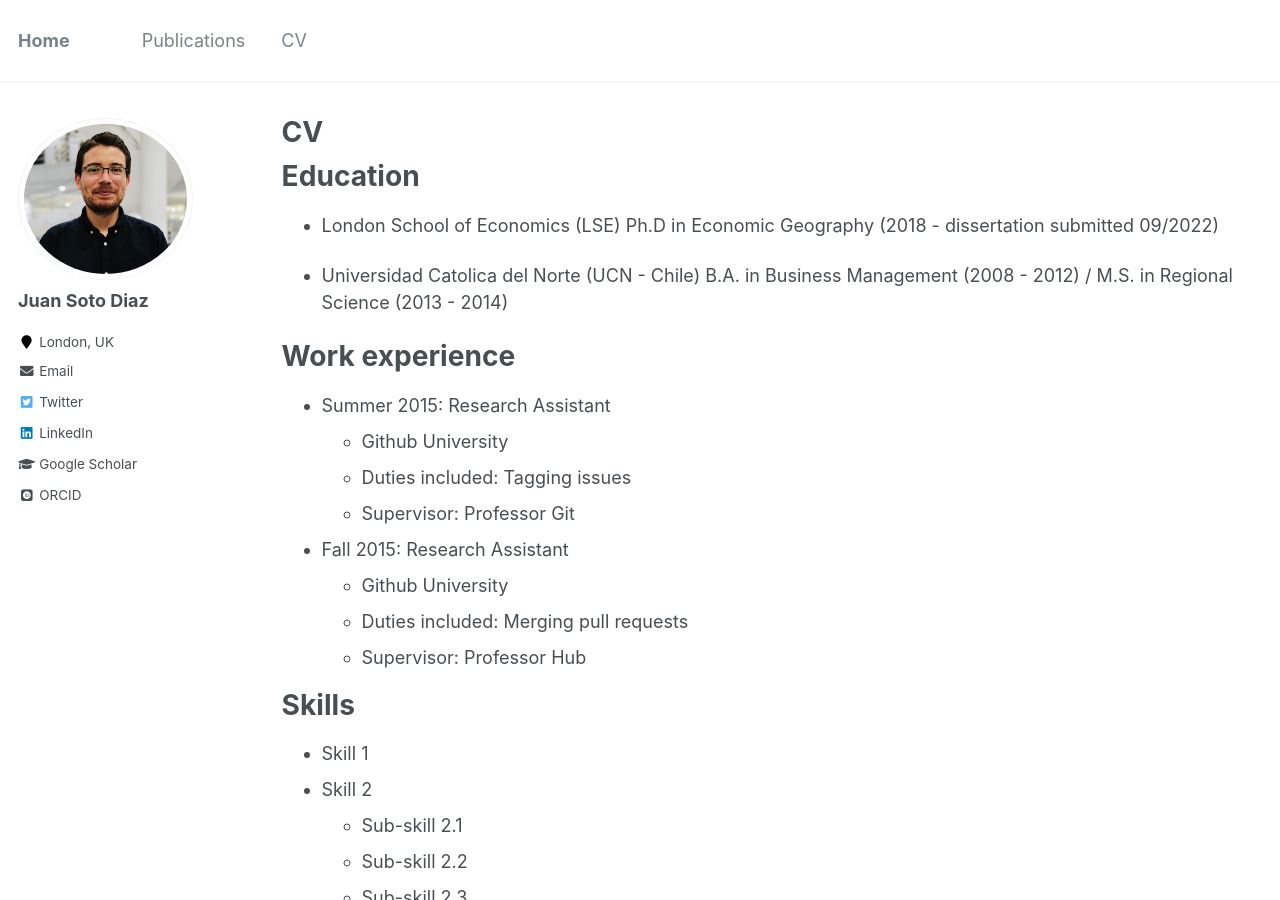
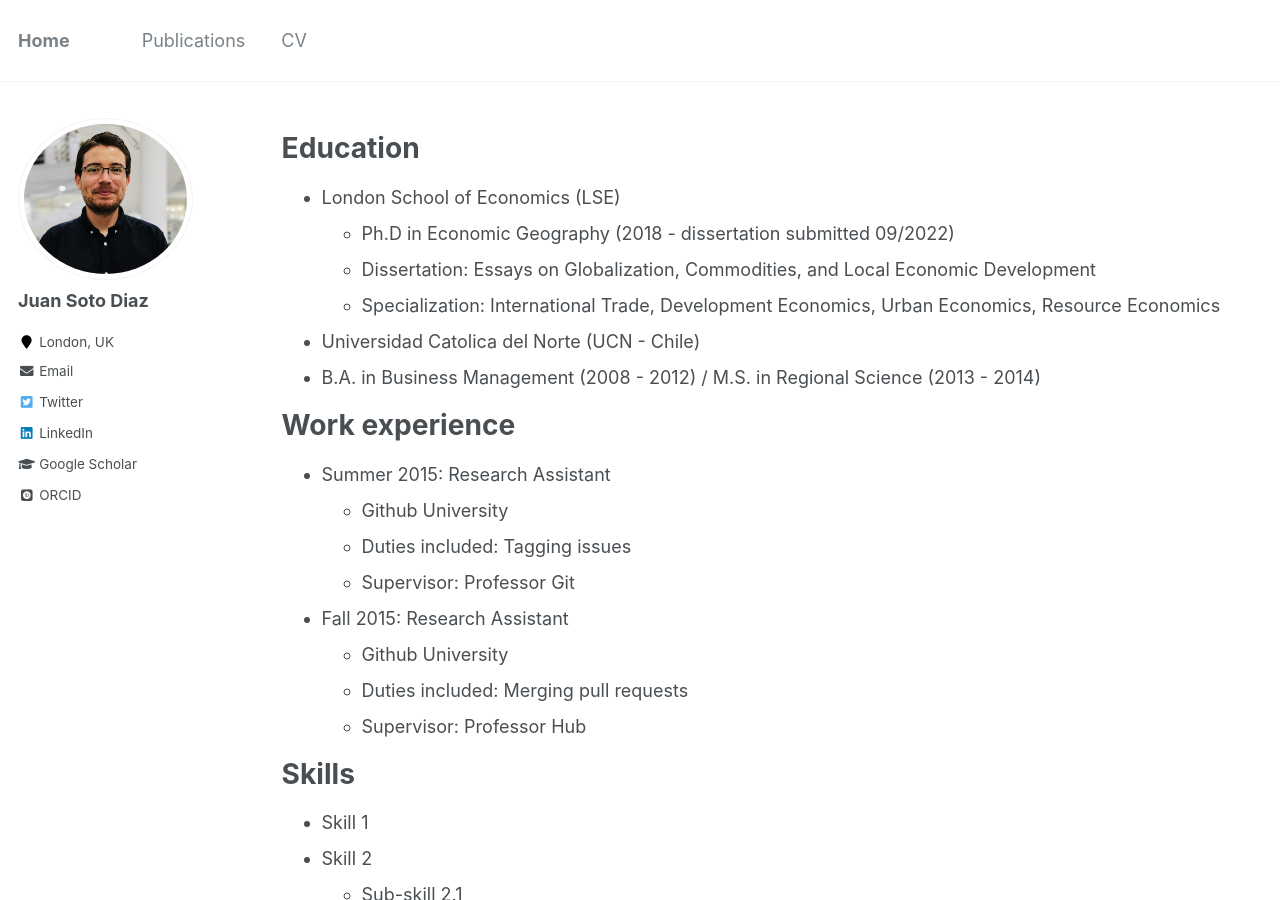
Before and after one commit to pedrofierroz87/pedrofierroz87.github.io, a Jekyll site: the page built from _pages/cv.md, in a window 1280 px wide and 900 px high. Built offline with Jekyll 4.4.1, drawn with Linux system fonts in a browser that asks for light colours; some web fonts are replaced.

Commit message:
Update cv.md

```diff
--- a/_pages/cv.md
+++ b/_pages/cv.md
@@ -1,6 +1,6 @@
 ---
 layout: archive
-title: "CV"
+title: ""
 permalink: /cv/
 author_profile: true
 redirect_from:
@@ -13,10 +13,12 @@ Education
 ======
 
 * London School of Economics (LSE)
-Ph.D in Economic Geography (2018 - dissertation submitted 09/2022)
+  * Ph.D in Economic Geography (2018 - dissertation submitted 09/2022)
+  * Dissertation: Essays on Globalization, Commodities, and Local Economic Development
+  * Specialization: International Trade, Development Economics, Urban Economics, Resource Economics
 
 *  Universidad Catolica del Norte (UCN - Chile)
-B.A. in Business Management (2008 - 2012) / M.S. in Regional Science (2013 - 2014)
+  *  B.A. in Business Management (2008 - 2012) / M.S. in Regional Science (2013 - 2014)
 
 Work experience
 ======
```
